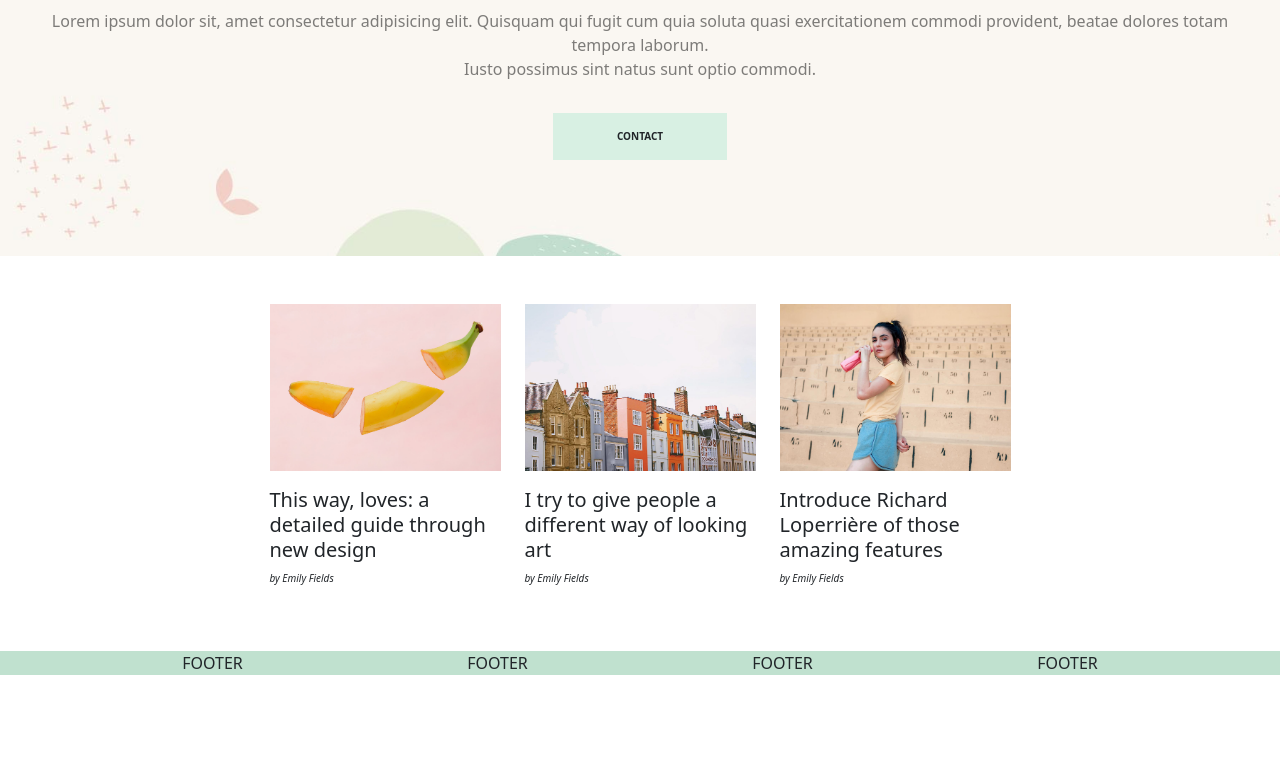
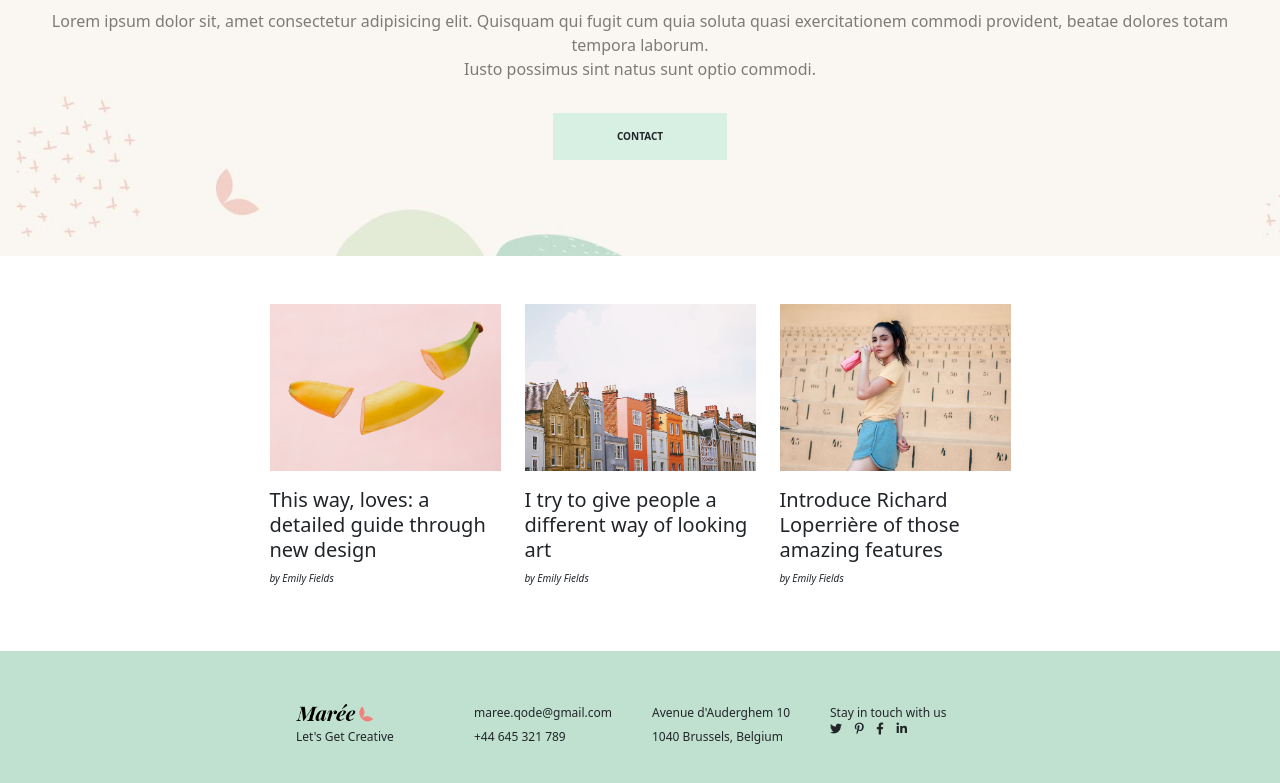
Before and after one commit to moa3337/proj-html-vuejs, a plain HTML site: page index.html in a window 1280 px wide. Shown: the part 2020-2803 px from the top of the page. Before the commit the page ends 2695 px from the top, so only its background shows below. Drawn offline with nearby package versions, Linux system fonts and the light colour scheme.

Commit message:
inserimento commenti

```diff
--- a/index.html
+++ b/index.html
@@ -22,13 +22,18 @@
 
 <body>
     <div id="app">
+        <!-- SEZIONE NAV-BAR -->
         <nav class="navbar navbar-expand-lg bg-light">
             <div class="container-fluid">
+
+                <!--burger-menu-->
                 <button class="navbar-toggler" type="button" data-bs-toggle="collapse"
                     data-bs-target="#navbarTogglerDemo01" aria-controls="navbarTogglerDemo01" aria-expanded="false"
                     aria-label="Toggle navigation">
                     <a><img src="./pictures/svg/svg-1.svg" alt=""></a>
                 </button>
+
+                <!--nav-bar-->
                 <div class="collapse navbar-collapse d-flex justify-content-between" id="navbarTogglerDemo01">
                     <a class="navbar-brand" href="#">
                         <img class="w-75" src="./pictures/logo-sidearea-1.png" alt="">
@@ -48,11 +53,14 @@
                 </div>
             </div>
         </nav>
+
         <!-- MAIN -->
         <main>
             <div class="container-fluid">
                 <!-- JUMBOTRON -->
                 <div class="row mt-3 mb-5">
+
+                    <!--parte sx jumbo-->
                     <div class="col-6 d-flex justify-content-end">
                         <div class="w-75 mt-5">
                             <h1 class="fw-light" style="font-size: 65px;">
@@ -65,6 +73,8 @@
                             <button type="button" class="but1 text-dark fw-bold mt-3">READ MORE</button>
                         </div>
                     </div>
+
+                    <!--parte dx jumbo-->
                     <div class="col-6 d-flex align-items-center ">
                         <div class="jumbo-photo ms-5">
                             <img class="w-100" src="./pictures/h-2-slider-img-15.png" alt="">
@@ -72,6 +82,7 @@
                         <div class="jumbo-photo">
                             <img class="w-100" src="./pictures/h-2-slider-img-16.png" alt="">
                         </div>
+                        <!--img foglie in pos. absolute-->
                         <div class="leaf1">
                             <img class="w-75" src="./pictures/short-slider-rev-1-img-2.png" alt="">
                         </div>
@@ -93,6 +104,7 @@
                     </div>
                 </div>
 
+                <!-- BLOCCO CARDS -->
                 <div class="row g-0 pt-5">
                     <div class="col-4">
                         <img class="w-100" src="./pictures/h-2-port-img-1.jpg" alt="">
@@ -139,6 +151,7 @@
                 </div>
             </div>
 
+            <!--parte del work process-->
             <div class="container">
                 <div class="row justify-content-center">
                     <div class="col-12 text-center m-5">
@@ -187,6 +200,7 @@
                 </div>
             </div>
 
+            <!-- SECONDO JUMBOTRON -->
             <div class="container-fluid  jumbo-2">
                 <div class="row justify-content-center">
                     <div class="col-12 text-center mt-5 p-5">
@@ -205,6 +219,7 @@
                 </div>
             </div>
 
+            <!-- ULMA SEZIONE MAI -->
             <div class="container">
                 <div class="row  justify-content-center m-5">
                     <div class="col-3">
@@ -231,18 +246,47 @@
                             <span class="fst-italic by">by Emily Fields</span>
                         </p>
                     </div>
-
                 </div>
             </div>
         </main>
 
+        <!-- PARTE FOOTER -->
         <footer>
-            <div class="container">
-                <div class="row text-center">
-                    <div class="col-3">FOOTER</div>
-                    <div class="col-3">FOOTER</div>
-                    <div class="col-3">FOOTER</div>
-                    <div class="col-3">FOOTER</div>
+            <div class="container p-5">
+                <div class="row justify-content-center">
+                    <div class="col-8">
+                        <div class="row">
+                            <div class="col-3">
+                                <a class="text-decoration-none text-dark" href="">
+                                    <img class="w-50" src="./pictures/logo-sidearea-1.png" alt=""><br>
+                                    <span class="p2">Let's Get Creative</span>
+                                </a>
+                            </div>
+                            <div class="col-3">
+                                <a class="text-decoration-none text-dark" href="">
+                                    <span class="p2">maree.qode@gmail.com</span><br>
+                                    <span class="p2">+44 645 321 789</span>
+                                </a>
+                            </div>
+                            <div class="col-3">
+                                <a class="text-decoration-none text-dark" href="">
+                                    <span class="p2">Avenue d'Auderghem 10</span><br>
+                                    <span class="p2">1040 Brussels, Belgium</span>
+                                </a>
+                            </div>
+                            <div class="col-3">
+                                <a class="text-decoration-none text-dark" href="">
+                                    <span class="p2">Stay in touch with us</span><br>
+                                </a>
+                                <div class="d-flex justify-content-between w-50">
+                                    <a class="fa-brands fa-twitter text-decoration-none text-dark p2" href=""></a>
+                                    <a class="fa-brands fa-pinterest-p text-decoration-none text-dark p2" href=""></a>
+                                    <a class="fa-brands fa-facebook-f text-decoration-none text-dark p2" href=""></a>
+                                    <a class="fa-brands fa-linkedin-in text-decoration-none text-dark p2" href=""></a>
+                                </div>
+                            </div>
+                        </div>
+                    </div>
                 </div>
             </div>
         </footer>
```
